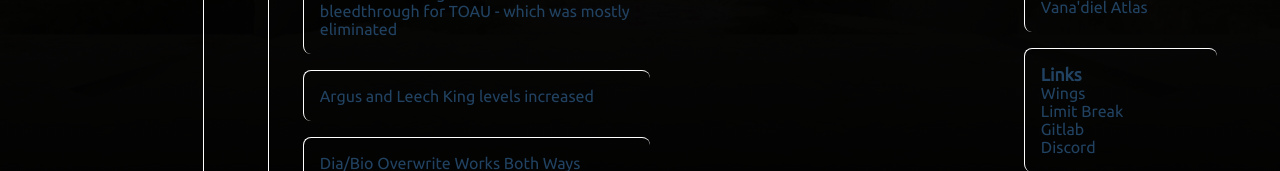
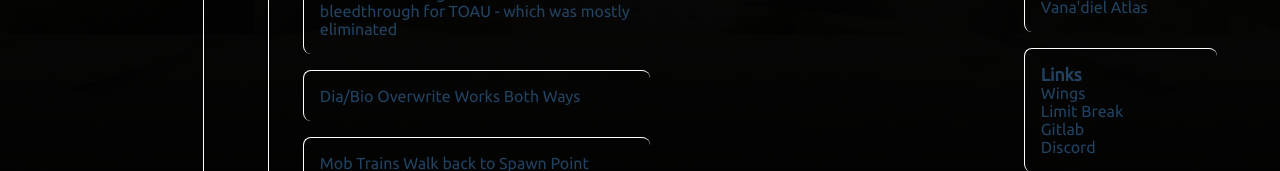
Before and after one commit to Grahf0085/atavism-react, a React app: page /info in a window 1280 px wide. Shown: the part 537-708 px from the top of the page. Built offline with nearby package versions, Linux system fonts and the light colour scheme; no server answers.

Commit message:
remove level increase of two nms

```diff
--- a/src/components/ServerInfo.jsx
+++ b/src/components/ServerInfo.jsx
@@ -13,7 +13,6 @@ const Info = () => {
             <ol className={infoStyles.changedPart}>
               <li className={infoStyles.items}>Initial Level Cap: 50. No ROZ until Shadow Lord falls. No COP until someone has sky access</li>
               <li className={infoStyles.items}>Some &ldquo;content&ldquo; was more seperable than other &ldquo;content&ldquo;. As a result there is a lot of bleedthrough between vanilla and ROZ. Less bleedthrough for COP. And even less bleedthrough for TOAU - which was mostly eliminated</li>
-              <li className={infoStyles.items}>Argus and Leech King levels increased</li>
               <li className={infoStyles.items}>Dia/Bio Overwrite Works Both Ways</li>
               <li className={infoStyles.items}>Mob Trains Walk back to Spawn Point</li>
               <li className={infoStyles.items}>Craft Skillup Rate: 1.5</li>
```
